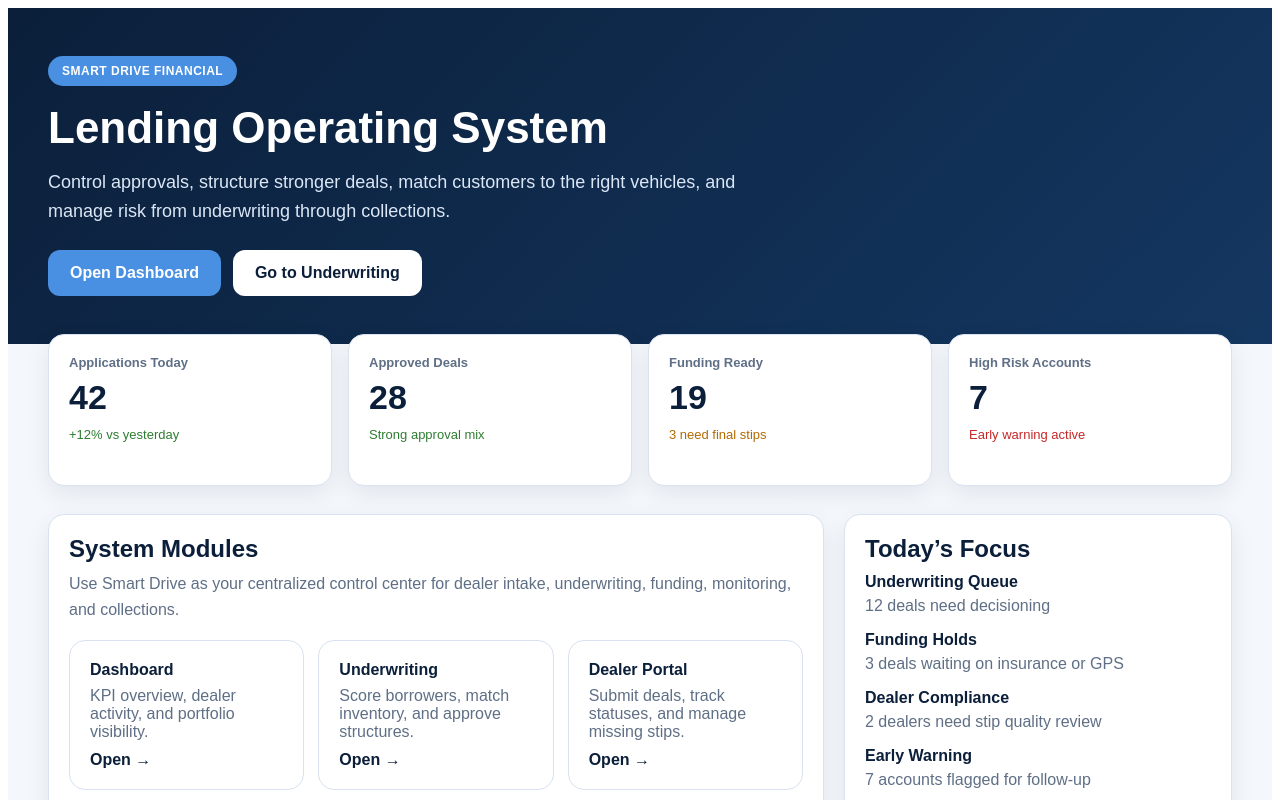
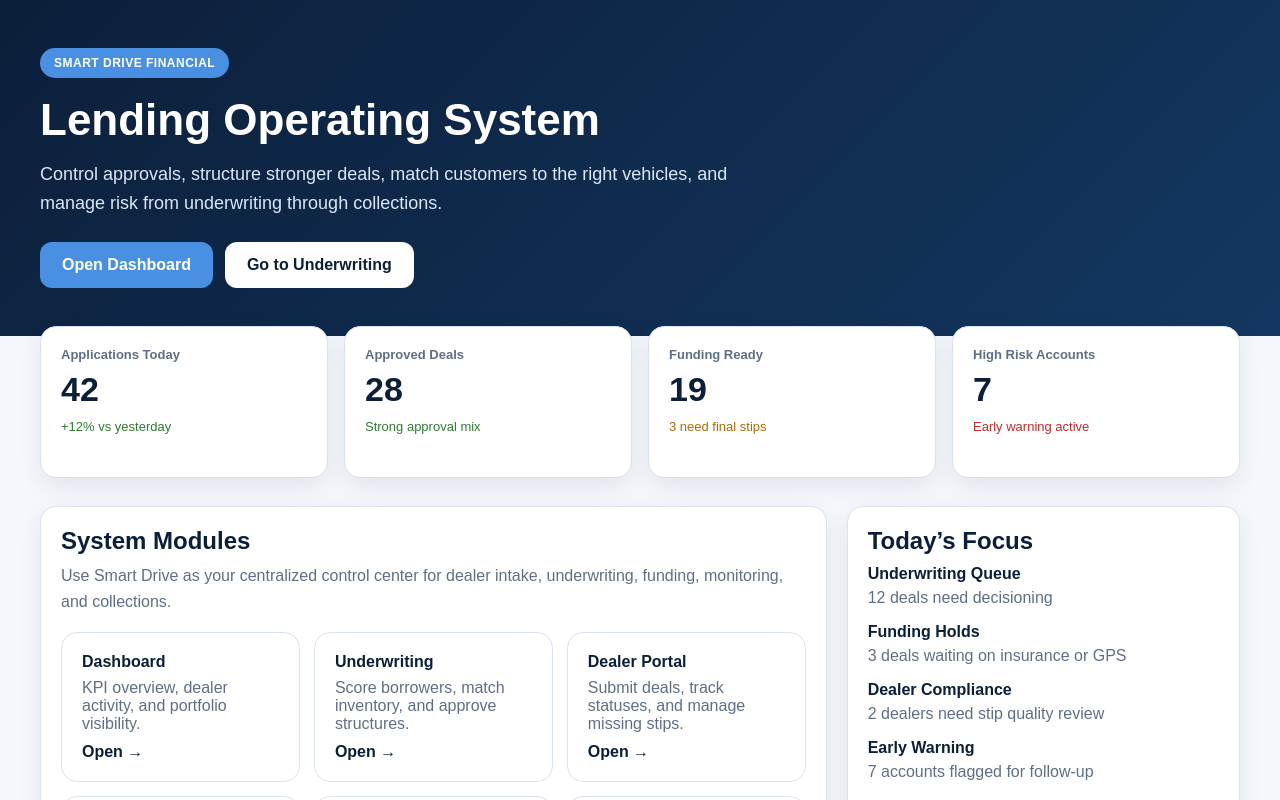
Before and after one commit to dliber13/smart-drive, a Next.js app: page / in a window 1280 px wide. Shown: the top 800 px of the page. Built offline with nearby package versions, Linux system fonts and the light colour scheme.

Commit message:
Update layout.tsx

```diff
--- a/app/layout.tsx
+++ b/app/layout.tsx
@@ -1,8 +1,3 @@
-export const metadata = {
-  title: "Smart Drive",
-  description: "Smart Drive Financial",
-};
-
 export default function RootLayout({
   children,
 }: {
@@ -10,7 +5,7 @@ export default function RootLayout({
 }) {
   return (
     <html lang="en">
-      <body>{children}</body>
+      <body style={{ margin: 0 }}>{children}</body>
     </html>
   );
 }
```
